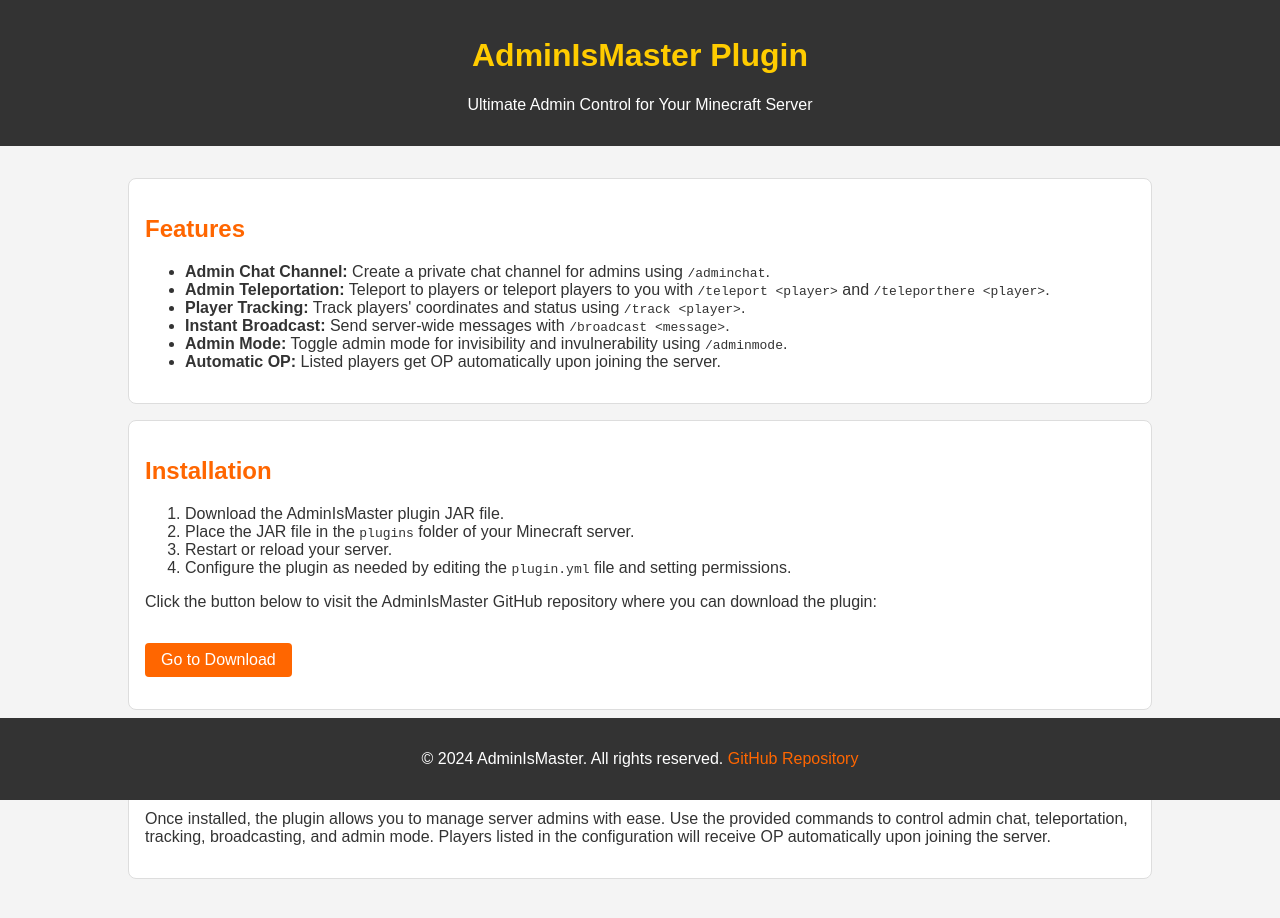
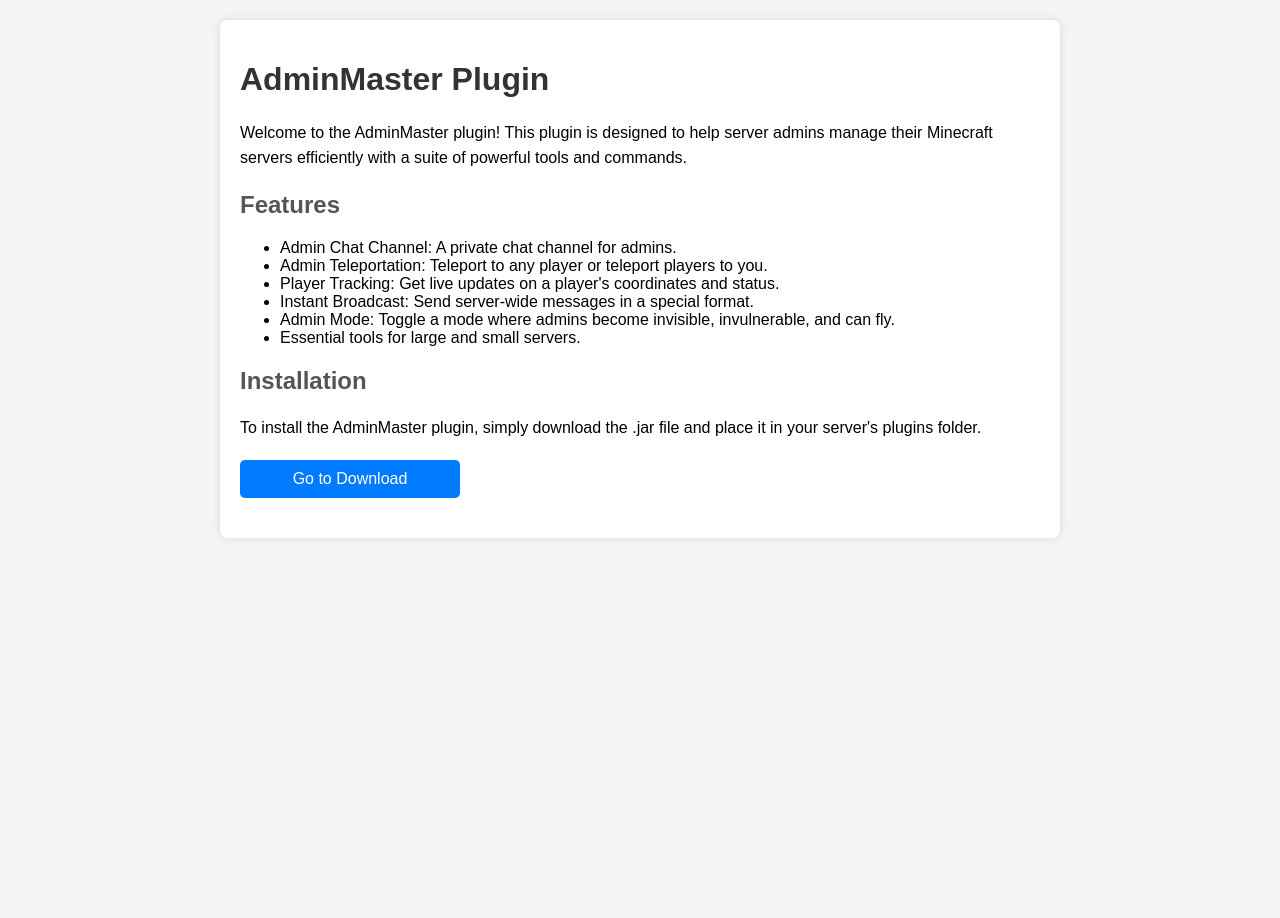
Before and after one commit to AdminIsMaster/adminismaster.github.io, a plain HTML site: page index.html in a window 1280 px wide. After the commit the page ends 800 px from the top, so only its background shows below. Drawn offline with Linux system fonts and the light colour scheme.

Commit message:
Update index.html

```diff
--- a/index.html
+++ b/index.html
@@ -3,104 +3,66 @@
 <head>
     <meta charset="UTF-8">
     <meta name="viewport" content="width=device-width, initial-scale=1.0">
-    <title>AdminIsMaster Plugin</title>
+    <title>AdminMaster Plugin</title>
     <style>
         body {
             font-family: Arial, sans-serif;
+            background-color: #f4f4f4;
             margin: 0;
-            padding: 0;
-            background: #f4f4f4;
+            padding: 20px;
+        }
+        .container {
+            max-width: 800px;
+            margin: auto;
+            background-color: #fff;
+            padding: 20px;
+            border-radius: 8px;
+            box-shadow: 0 0 10px rgba(0, 0, 0, 0.1);
+        }
+        h1 {
             color: #333;
         }
-        header {
-            background: #333;
-            color: #fff;
-            padding: 1em 0;
+        h2 {
+            color: #555;
+        }
+        p {
+            line-height: 1.6;
+        }
+        .download-button {
+            display: block;
+            width: 200px;
+            margin: 20px 0;
+            padding: 10px;
             text-align: center;
+            background-color: #007bff;
+            color: white;
+            text-decoration: none;
+            border-radius: 5px;
+            transition: background-color 0.3s;
         }
-        .container {
-            width: 80%;
-            margin: 0 auto;
-            padding: 2em 0;
-        }
-        h1 {
-            color: #ffcc00;
-        }
-        h2 {
-            color: #ff6600;
-        }
-        .feature {
-            background: #fff;
-            border: 1px solid #ddd;
-            border-radius: 8px;
-            padding: 1em;
-            margin-bottom: 1em;
-        }
-        footer {
-            background: #333;
-            color: #fff;
-            padding: 1em 0;
-            text-align: center;
-            position: absolute;
-            width: 100%;
-            bottom: 0;
-        }
-        a {
-            color: #ff6600;
-            text-decoration: none;
-        }
-        a:hover {
-            text-decoration: underline;
-        }
-        .button {
-            display: inline-block;
-            padding: 0.5em 1em;
-            margin: 1em 0;
-            color: #fff;
-            background: #ff6600;
-            border-radius: 4px;
-            text-decoration: none;
-        }
-        .button:hover {
-            background: #cc5200;
+        .download-button:hover {
+            background-color: #0056b3;
         }
     </style>
 </head>
 <body>
-    <header>
-        <h1>AdminIsMaster Plugin</h1>
-        <p>Ultimate Admin Control for Your Minecraft Server</p>
-    </header>
     <div class="container">
-        <section class="feature">
-            <h2>Features</h2>
-            <ul>
-                <li><strong>Admin Chat Channel:</strong> Create a private chat channel for admins using <code>/adminchat</code>.</li>
-                <li><strong>Admin Teleportation:</strong> Teleport to players or teleport players to you with <code>/teleport &lt;player&gt;</code> and <code>/teleporthere &lt;player&gt;</code>.</li>
-                <li><strong>Player Tracking:</strong> Track players' coordinates and status using <code>/track &lt;player&gt;</code>.</li>
-                <li><strong>Instant Broadcast:</strong> Send server-wide messages with <code>/broadcast &lt;message&gt;</code>.</li>
-                <li><strong>Admin Mode:</strong> Toggle admin mode for invisibility and invulnerability using <code>/adminmode</code>.</li>
-                <li><strong>Automatic OP:</strong> Listed players get OP automatically upon joining the server.</li>
-            </ul>
-        </section>
-        <section class="feature">
-            <h2>Installation</h2>
-            <ol>
-                <li>Download the AdminIsMaster plugin JAR file.</li>
-                <li>Place the JAR file in the <code>plugins</code> folder of your Minecraft server.</li>
-                <li>Restart or reload your server.</li>
-                <li>Configure the plugin as needed by editing the <code>plugin.yml</code> file and setting permissions.</li>
-            </ol>
-            <p>Click the button below to visit the AdminIsMaster GitHub repository where you can download the plugin:</p>
-            <a href="https://github.com/AdminIsMaster/AdminIsMasterPlugin" class="button">Go to Download</a>
-        </section>
-        <section class="feature">
-            <h2>Usage</h2>
-            <p>Once installed, the plugin allows you to manage server admins with ease. Use the provided commands to control admin chat, teleportation, tracking, broadcasting, and admin mode. Players listed in the configuration will receive OP automatically upon joining the server.</p>
-        </section>
+        <h1>AdminMaster Plugin</h1>
+        <p>Welcome to the AdminMaster plugin! This plugin is designed to help server admins manage their Minecraft servers efficiently with a suite of powerful tools and commands.</p>
+
+        <h2>Features</h2>
+        <ul>
+            <li>Admin Chat Channel: A private chat channel for admins.</li>
+            <li>Admin Teleportation: Teleport to any player or teleport players to you.</li>
+            <li>Player Tracking: Get live updates on a player's coordinates and status.</li>
+            <li>Instant Broadcast: Send server-wide messages in a special format.</li>
+            <li>Admin Mode: Toggle a mode where admins become invisible, invulnerable, and can fly.</li>
+            <li>Essential tools for large and small servers.</li>
+        </ul>
+
+        <h2>Installation</h2>
+        <p>To install the AdminMaster plugin, simply download the .jar file and place it in your server's plugins folder.</p>
+        <a href="https://github.com/AdminIsMaster/AdminIsMasterPlugin" class="download-button">Go to Download</a>
     </div>
-    <footer>
-        <p>&copy; 2024 AdminIsMaster. All rights reserved. <a href="https://github.com/AdminIsMaster/AdminIsMasterPlugin">GitHub Repository</a></p>
-    </footer>
 </body>
 </html>
```
